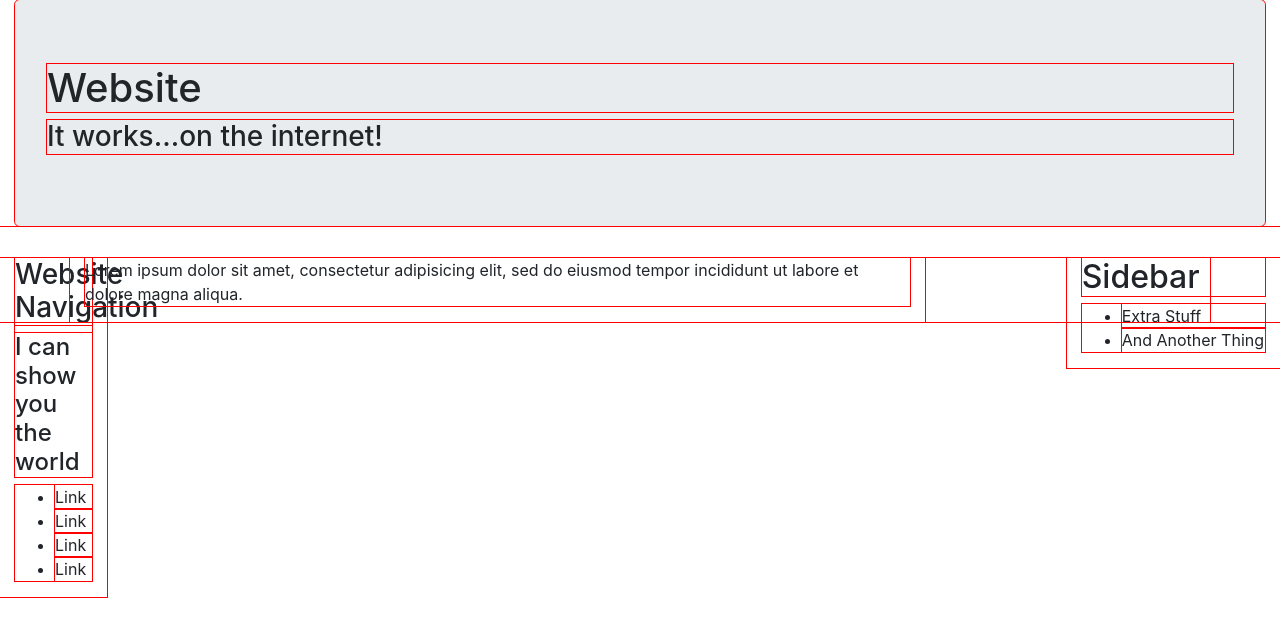
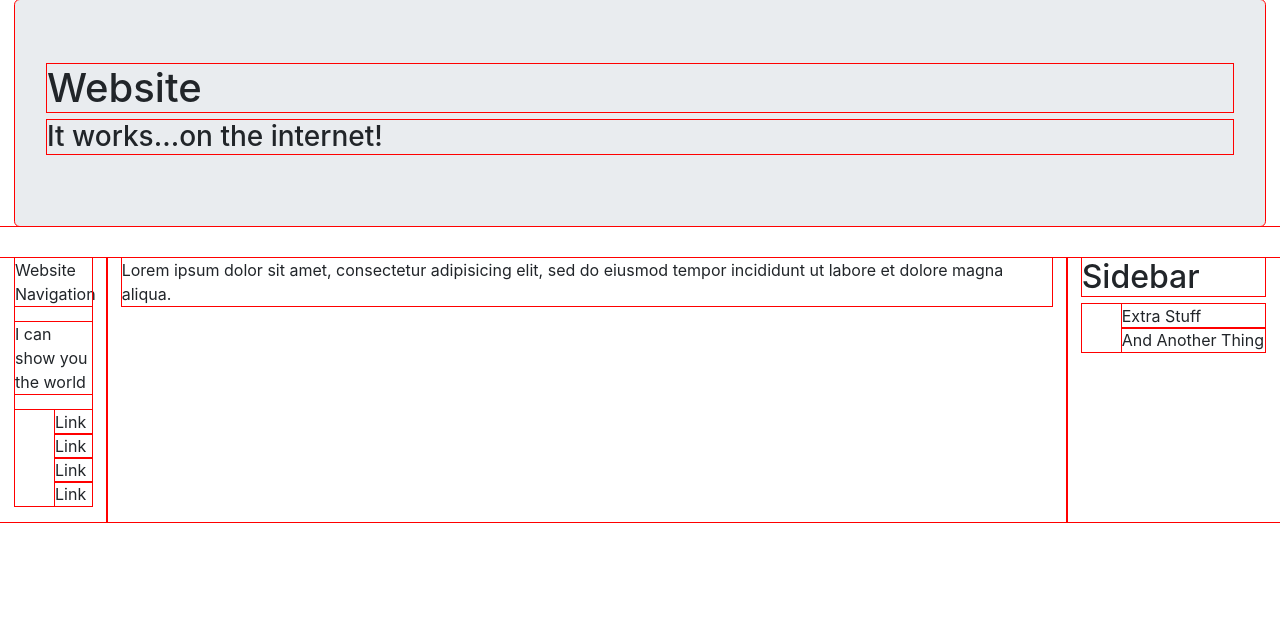
Before and after one commit to MCStuart/First-HTML-website, a plain HTML site: page index.html in a window 1280 px wide. Drawn offline with Linux system fonts and the light colour scheme.

Commit message:
change container to container-fluid

```diff
--- a/css/styles.css
+++ b/css/styles.css
@@ -3,12 +3,13 @@
 }
 
 .col-md-2 {
-  position: absolute;
   right: 0;
 }
 
 .col-md-1 {
-  position: absolute;
   left: 0;
-  font-size-adjust: auto;
 }
+
+ul {
+  list-style: none;
+}
--- a/index.html
+++ b/index.html
@@ -13,12 +13,13 @@
           <h3>It works...on the internet!</h3>
         </div>
       </div>
-      <div class="container">
+      <div class="container-fluid">
         <div class="row">
           <div class="col-md-1">
-            <div class="panel panel-heading">
-              <h3 class="panel-title">Website Navigation</h3>
-              <h4 class="panel-title">I can show you the world</h4>
+            <div class="panel panel-default">
+              <div class="panel-heading">
+                <p class="panel-title">Website Navigation</p>
+                <p class="panel-title">I can show you the world</p>
               </div>
               <div class="panel-body">
                 <ul>
@@ -27,6 +28,7 @@
                   <li>Link</li>
                   <li>Link</li>
                 </ul>
+              </div>
             </div>
           </div>
           <div class="col-md-9">
```
Lines whose indentation alone changed are shown as unchanged.
